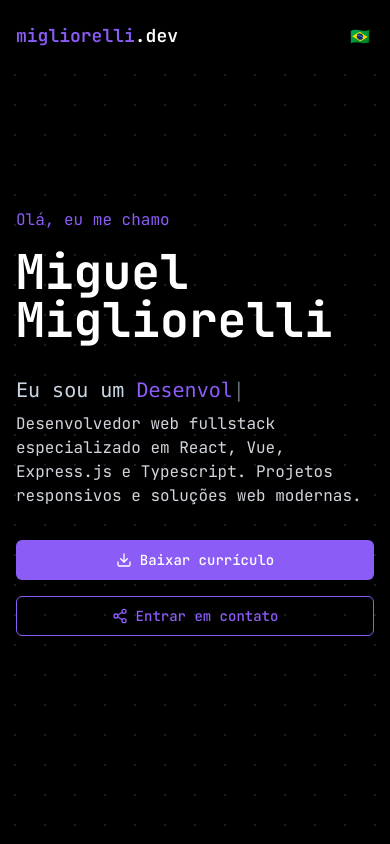
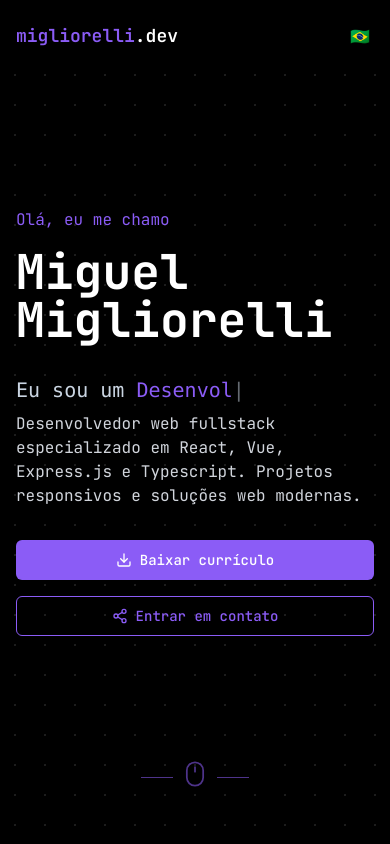
Before and after one commit to migliorelli/migliorelli.dev, a Vue app: page / in a window 390 px wide. Shown: the top 844 px of the page. Built offline with nearby package versions, Linux system fonts and the light colour scheme; a web font is replaced by a local one.

Commit message:
created scroll advise

```diff
--- /dev/null
+++ b/src/components/ScrollAdvise.vue
@@ -0,0 +1,18 @@
+<script setup lang="ts">
+import { Mouse } from "lucide-vue-next";
+</script>
+
+<template>
+  <RouterLink
+    to="#aboutme"
+    class="absolute bottom-0 left-1/2 -translate-x-1/2 -translate-y-2/1 cursor-pointer opacity-75 transition-opacity hover:opacity-100"
+  >
+    <hr class="border-primary my-auto inline-block h-[1px] w-8 opacity-75" />
+    <Mouse
+      :size="28"
+      :stroke-width="1.5"
+      class="text-primary mx-2 inline-block opacity-75"
+    />
+    <hr class="border-primary my-auto inline-block h-[1px] w-8 opacity-75" />
+  </RouterLink>
+</template>
--- a/src/components/sections/Hero.vue
+++ b/src/components/sections/Hero.vue
@@ -3,6 +3,7 @@ import { Download, Share2 } from "lucide-vue-next";
 import { computed, onMounted, ref, watch } from "vue";
 import { useI18n } from "vue-i18n";
 import HeroArt from "../HeroArt.vue";
+import ScrollAdvise from "../ScrollAdvise.vue";
 
 const { t, locale } = useI18n();
 
@@ -52,7 +53,9 @@ onMounted(() => {
 
 <template>
   <section id="hero" class="h-dvh pt-18">
-    <div class="container mx-auto grid h-full w-full px-4 md:grid-cols-2">
+    <div
+      class="relative container mx-auto grid h-full w-full px-4 md:grid-cols-2"
+    >
       <div class="flex h-full max-w-xl flex-col justify-center pb-18">
         <div class="mb-8 space-y-4">
           <p class="text-primary" v-animate-on-view>
@@ -68,14 +71,17 @@ onMounted(() => {
 
         <div class="space-y-2">
           <h2
-            class="pr-2 font-mono text-xl md:text-2xl break-words"
+            class="pr-2 font-mono text-xl break-words md:text-2xl"
             v-animate-on-view="{ delay: 200 }"
           >
             {{ t("hero.im") }}
             <span class="text-primary">{{ currentRole }}</span>
             <span class="animate-pulse">|</span>
           </h2>
-          <p class="md:text-lg text-gray-300" v-animate-on-view="{ delay: 300 }">
+          <p
+            class="text-gray-300 md:text-lg"
+            v-animate-on-view="{ delay: 300 }"
+          >
             {{ t("hero.description") }}
           </p>
         </div>
@@ -100,6 +106,7 @@ onMounted(() => {
       <div class="hidden md:grid md:place-items-center" v-animate-on-view>
         <HeroArt />
       </div>
+      <ScrollAdvise />
     </div>
   </section>
 </template>
```
